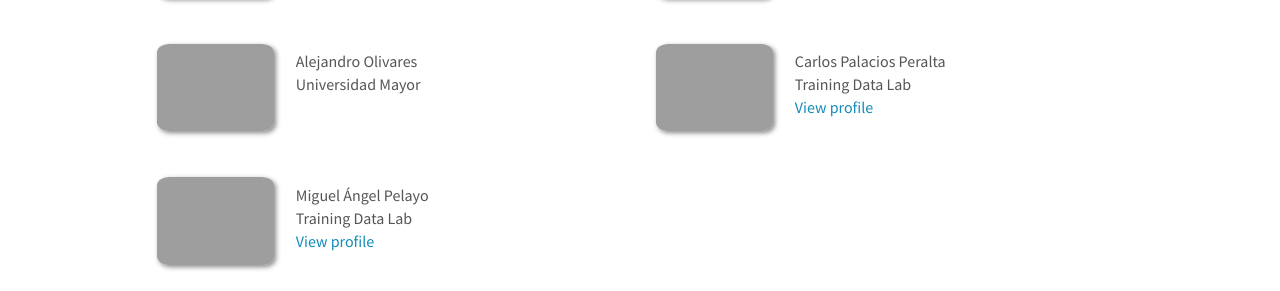
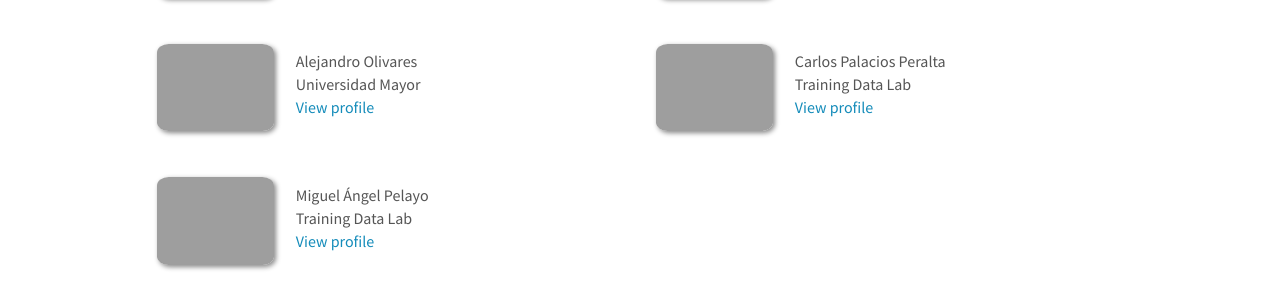
Before and after one commit to training-datalab/old-training-datalab.com, a Jekyll site: the page built from _pages/team.md, in a window 1280 px wide and 1310 px high. Shown: the part 692-983 px from the top of the window. Built offline with Jekyll 4.4.1, drawn with Linux system fonts in a browser that asks for light colours; nearby versions of some CDN libraries.

Commit message:
Update researchers.yml

```diff
--- a/_data/researchers.yml
+++ b/_data/researchers.yml
@@ -26,7 +26,7 @@
   photo: aolivares.jpg
   info: Universidad Mayor
   email: alejandro.olivares@uct.cl
-  website:
+  website:  <a href="/team/aolivares">View profile</a>
 
 - name: Carlos Palacios Peralta
   photo: cpalacios.jpg
```
